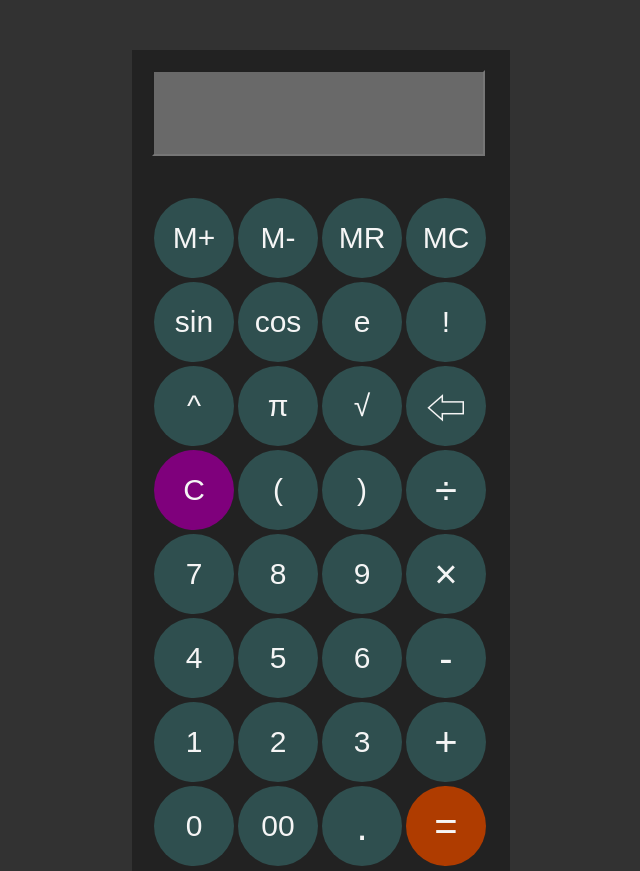
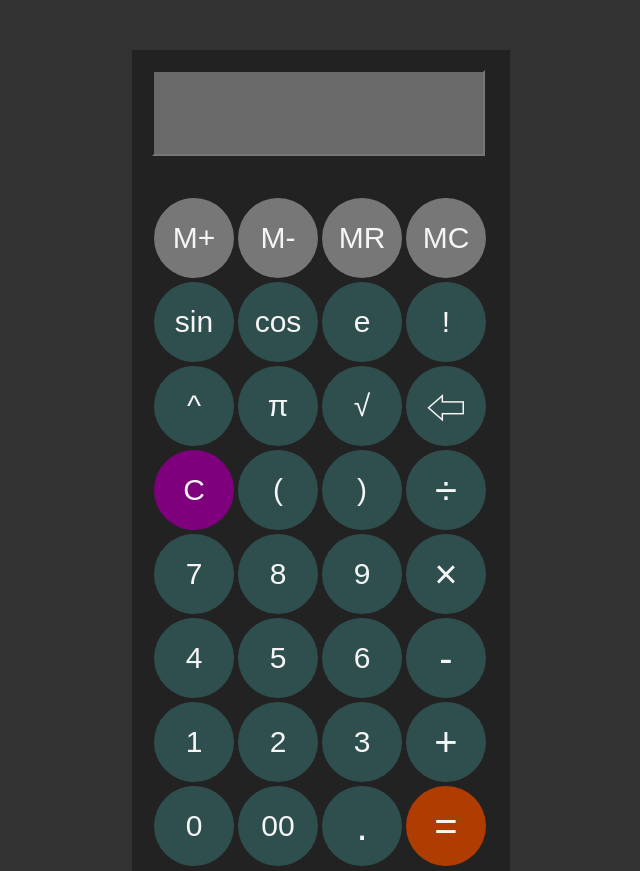
Before and after one commit to kantaG/calculator, a plain HTML site: page index.html in a window 1280 px wide. Shown: the top 871 px of the page, without its empty margins (319-959 px from the left). Drawn offline with Linux system fonts and the light colour scheme.

Commit message:
change memkey

```diff
--- a/index.html
+++ b/index.html
@@ -20,16 +20,16 @@
             <div id="keys">
                 <div class="keyrow">
                     <div>
-                        <input type="button" class="numkey" id="btnm+" value="M+">
+                        <input type="button" class="numkey mem" id="btnm+" value="M+">
                     </div>
                     <div>
-                        <input type="button" class="numkey" id="btnM-" value="M-">
+                        <input type="button" class="numkey mem" id="btnM-" value="M-">
                     </div>
                     <div>
-                        <input type="button" class="numkey" id="btnmr" value="MR">
+                        <input type="button" class="numkey mem" id="btnmr" value="MR">
                     </div>
                     <div>
-                        <input type="button" class="numkey" id="btnmc" value="MC">
+                        <input type="button" class="numkey mem" id="btnmc" value="MC">
                     </div>
                 </div>
                 <div class="keyrow">
--- a/style.css
+++ b/style.css
@@ -63,6 +63,18 @@ body{
     background-color: #5f7f7f;
 }
 
+.mem{
+    background-color: #777777;
+}
+
+.mem:hover{
+    background-color: #666666;
+}
+
+.mem:active{
+    background-color: #444444;
+}
+
 #btneq{
     background-color: #af3c00;
 }
```
